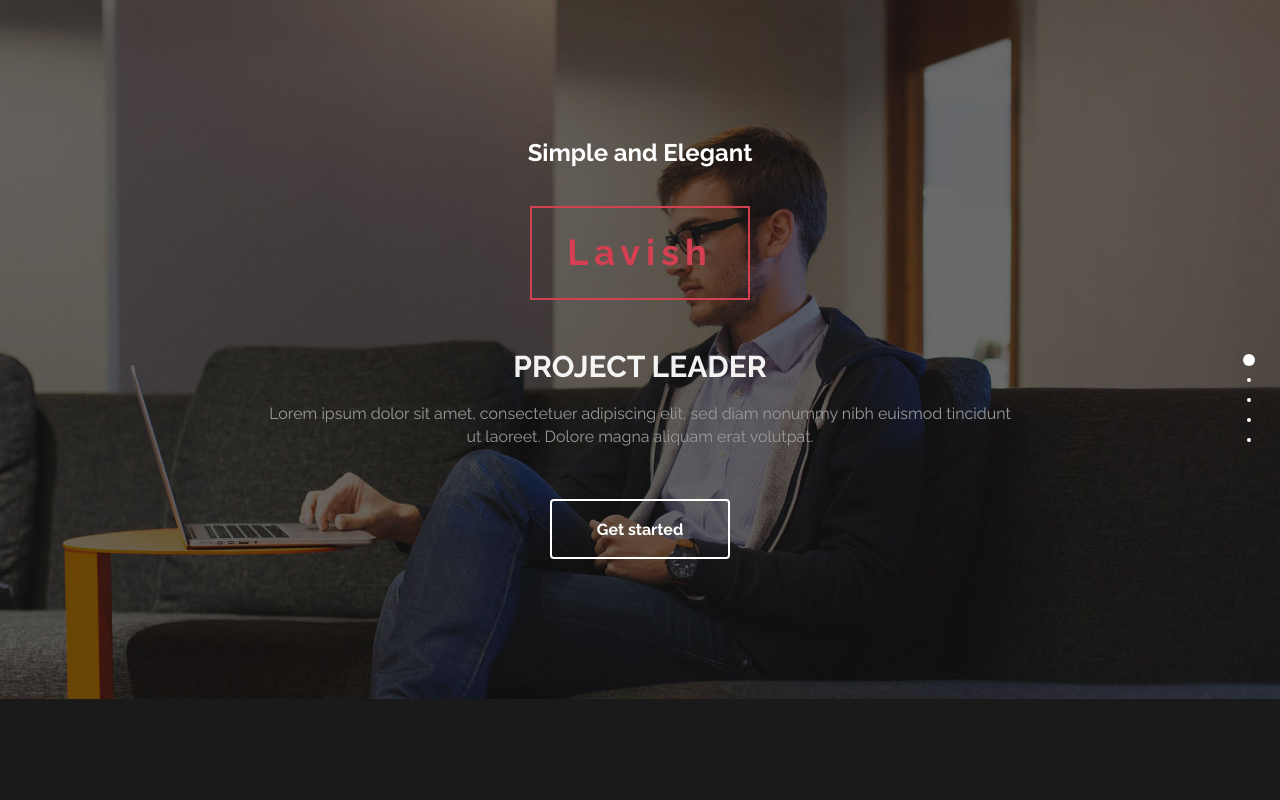
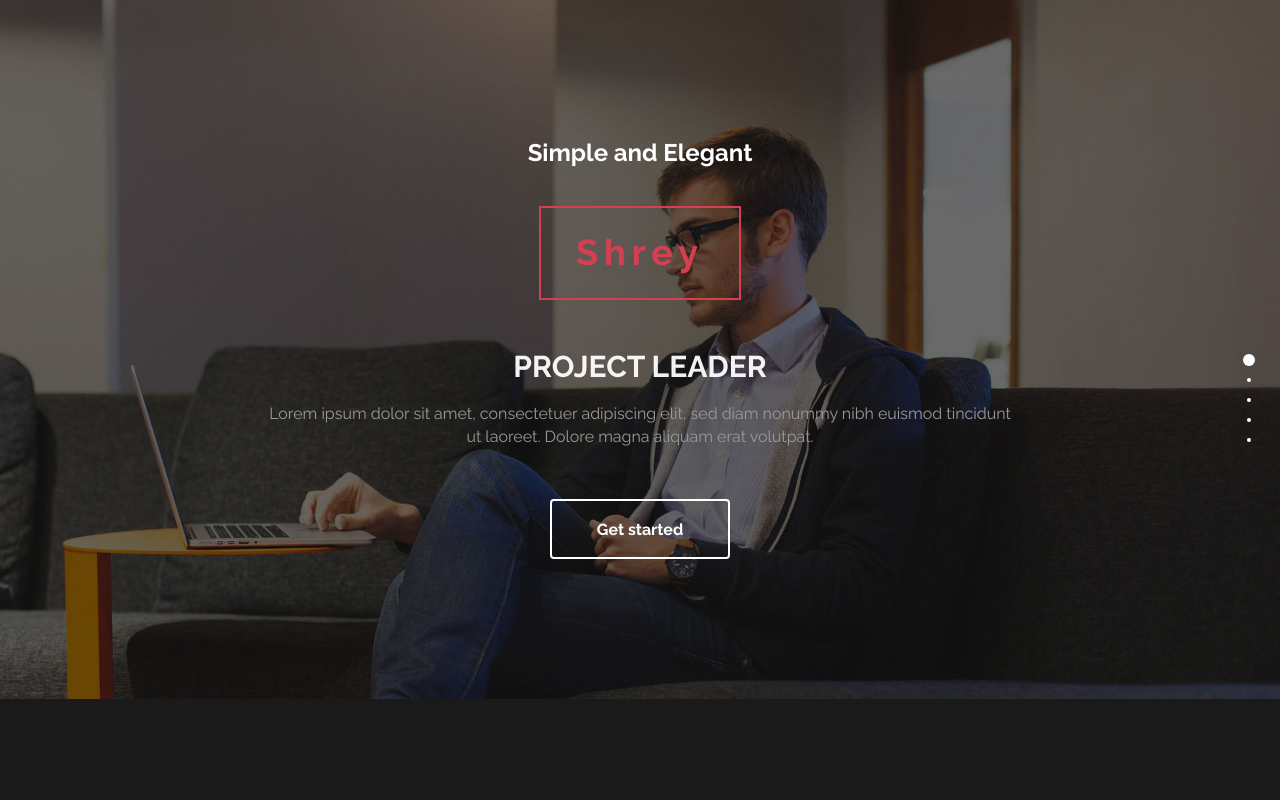
Before and after one commit to Shrey-Mehra/shreymehra.github.io, a plain HTML site: page index.html in a window 1280 px wide. Shown: the top 800 px of the page. Drawn offline with Linux system fonts and the light colour scheme.

Commit message:
index name

```diff
--- a/index.html
+++ b/index.html
@@ -3,7 +3,7 @@
 	<head>
 		<meta charset="utf-8">
 
-		<title>Lavish - Free Responsive Template</title>
+		<title>Shrey Mehra</title>
 		<meta name="keywords" content="">
 		<meta name="description" content="">
         <meta name="author" content="templatemo">
@@ -41,7 +41,7 @@
 					<div class="col-md-2"></div>
 					<div class="col-md-8 wow fadeIn" data-wow-delay="0.9s">
 						<h3>Simple and Elegant</h3>
-						<h1>Lavish</h1>
+						<h1>Shrey</h1>
 						<h2 class="rotate">DESIGNER &AMP; DEVELOPER, UI &AMP; UX SPECIALIST, PROJECT LEADER</h2>
 						<p>Lorem ipsum dolor sit amet, consectetuer adipiscing elit, sed diam nonummy nibh euismod tincidunt ut laoreet. Dolore magna aliquam erat volutpat.</p>
 						<a href="#work" class="btn btn-default smoothScroll wow fadeInUp" data-wow-delay="1s">Get started</a>
```
